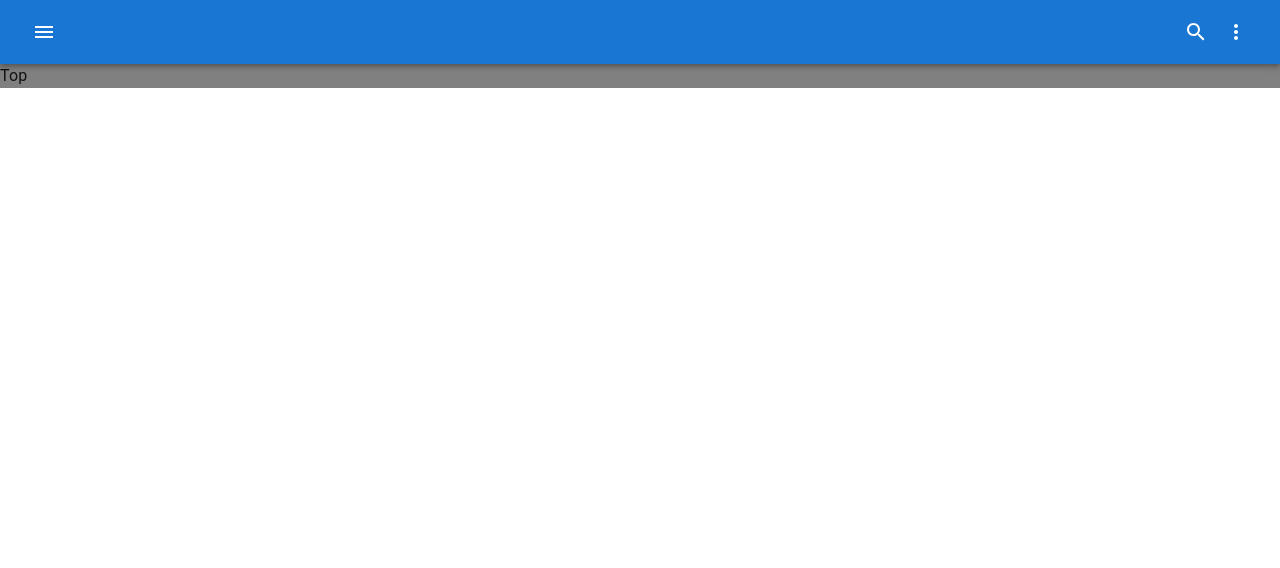
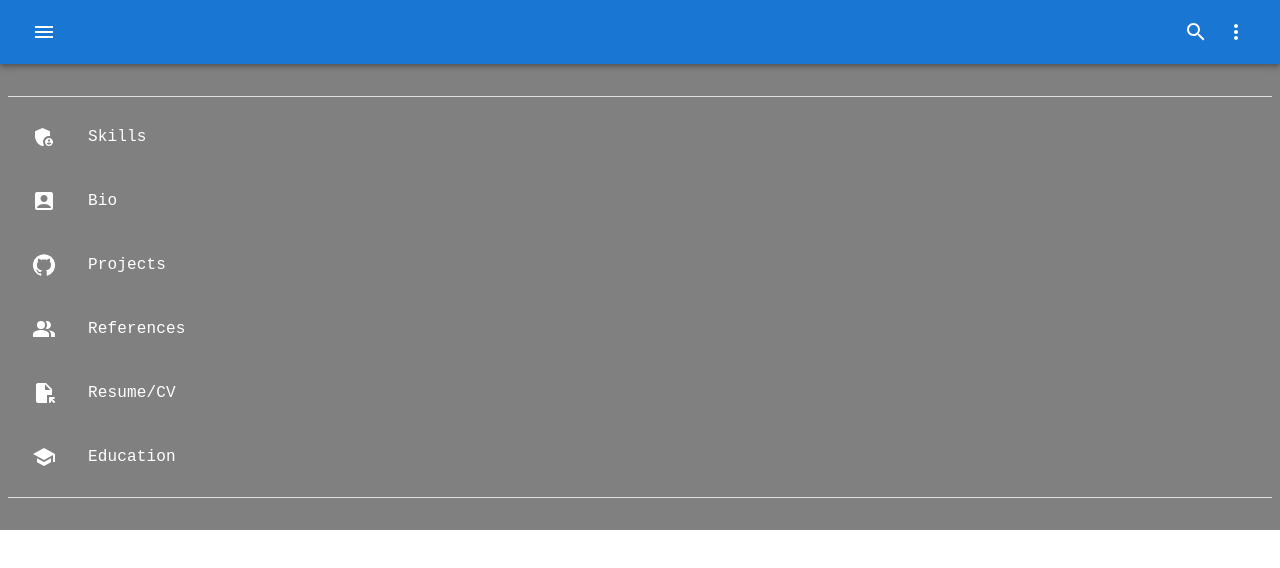
Before and after one commit to eddie-thomas/portfolio, a React (Create React App) app: page / in a window 1280 px wide. Both pictures are taken after a click on the button 44 px from the left and 32 px from the top of the page. Shown: the top 568 px of the page. Built offline with nearby package versions, Linux system fonts and the light colour scheme.

Commit message:
ADd most of the work for the app bar

```diff
--- a/src/App.css
+++ b/src/App.css
@@ -1,3 +1,3 @@
 .App > div {
-    width: 100%
+  width: 100%;
 }
--- a/src/App.tsx
+++ b/src/App.tsx
@@ -2,6 +2,7 @@ import { createTheme, CssBaseline, Theme, ThemeProvider } from "@mui/material";
 import AppBar from "./components/AppBar";
 
 const defaultTheme = createTheme();
+const font = "'Courier New', Courier, monospace";
 
 /**
  * Theme object, no styling will be done except for here.
@@ -20,6 +21,11 @@ const THEME: Theme = createTheme(defaultTheme, {
           // Basically a separator to float content right
           "& .MuiBox-root": { flexGrow: 1 },
         },
+      },
+    },
+    MuiTypography: {
+      defaultProps: {
+        fontFamily: font,
       },
     },
   },
--- a/src/components/AppBar.tsx
+++ b/src/components/AppBar.tsx
@@ -3,28 +3,61 @@ import {
   AppBar as MuiAppBar,
   Box,
   Collapse,
+  Divider,
   Fab,
   IconButton,
+  List,
+  ListItem,
+  ListItemButton,
+  ListItemIcon,
+  ListItemText,
   styled,
   Toolbar,
+  Tooltip,
 } from "@mui/material";
 
 // Icons
+import AccountBoxIcon from "@mui/icons-material/AccountBox";
+import AdminPanelSettingsIcon from "@mui/icons-material/AdminPanelSettings";
+import EducationIcon from "@mui/icons-material/School";
+import FileOpenIcon from "@mui/icons-material/FileOpen";
+import GitHubIcon from "@mui/icons-material/GitHub";
 import MenuIcon from "@mui/icons-material/Menu";
 import MessageIcon from "@mui/icons-material/Message";
+import MoreIcon from "@mui/icons-material/MoreVert";
+import ReferencesIcon from "@mui/icons-material/PeopleAlt";
 import SearchIcon from "@mui/icons-material/Search";
-import MoreIcon from "@mui/icons-material/MoreVert";
 
-const BottomCollapse = styled(Collapse)(({ theme }) => ({
+// Utility code
+import { openResume } from "../utils";
+
+const MenuCollapse = styled(Collapse, {
+  shouldForwardProp: (prop) => prop !== "placement",
+})<{ placement: "top" | "bottom" }>(({ theme, placement }) => ({
   backgroundColor: "grey",
-  bottom: 0,
-  top: "auto",
+  color: "#fff",
+  "& .MuiSvgIcon-root": { color: "#fff" },
+  "& .MuiDivider-root": { backgroundColor: "#fff", margin: theme.spacing(1) },
   width: "100%",
   position: "fixed",
-  [theme.breakpoints.down("sm")]: {
+
+  ...(placement === "bottom" && {
+    bottom: 0,
+    top: "auto",
+    [theme.breakpoints.down("sm")]: {
+      display: "unset",
+      "& .padding": { display: "none" },
+      "& .MuiDivider-root:first-of-type": { display: "none" },
+    },
+    display: "none",
+  }),
+  ...(placement === "top" && {
+    top: 0,
+    [theme.breakpoints.down("sm")]: {
+      display: "none",
+    },
     display: "unset",
-  },
-  display: "none",
+  }),
 }));
 
 const StyledFab = styled(Fab, {
@@ -32,29 +65,23 @@ const StyledFab = styled(Fab, {
 })<{ expanded: boolean }>(({ theme, expanded }) => ({
   position: "absolute",
   zIndex: 1,
-  [theme.breakpoints.down("sm")]: {
-    top: -30,
-  },
-  top: 30,
+  top: -30,
   left: 0,
   right: 0,
   margin: "0 auto",
   opacity: expanded ? 0 : 1,
   pointerEvents: expanded ? "none" : "unset",
   transition: "1s",
+  [theme.breakpoints.up("sm")]: {
+    display: "none",
+  },
 }));
 
-const TopCollapse = styled(Collapse)(({ theme }) => ({
-  backgroundColor: "grey",
-  top: 0,
-  position: "fixed",
-  width: "100%",
-  [theme.breakpoints.down("sm")]: {
-    display: "none",
-  },
-  display: "unset",
-}));
-
+/**
+ * App bar for desktop/mobile viewing
+ *
+ * @returns JSX.element
+ */
 export default function AppBar() {
   const [expanded, setExpanded] = useState<boolean>(false);
 
@@ -68,10 +95,12 @@ export default function AppBar() {
 
   return (
     <>
-      <BottomCollapse collapsedSize="50px" in={expanded}>
-        <Box>Bottom</Box>
+      <MenuCollapse placement="bottom" in={expanded}>
+        <Box>
+          <MenuList />
+        </Box>
         <Toolbar />
-      </BottomCollapse>
+      </MenuCollapse>
       <MuiAppBar>
         <Toolbar>
           <IconButton color="inherit" onClick={handleExpandChange}>
@@ -89,10 +118,88 @@ export default function AppBar() {
           </IconButton>
         </Toolbar>
       </MuiAppBar>
-      <TopCollapse in={expanded}>
+      <MenuCollapse placement="top" in={expanded}>
         <Toolbar />
-        <Box>Top</Box>
-      </TopCollapse>
+        <Box>
+          <MenuList />
+        </Box>
+      </MenuCollapse>
     </>
   );
 }
+
+/**
+ * Menu for desktop/mobile viewing
+ *
+ * @returns JSX.Element
+ */
+function MenuList() {
+  return (
+    <List>
+      <ListItem className="padding" />
+      <Divider />
+
+      <ListItem>
+        <ListItemButton>
+          <ListItemIcon>
+            <AdminPanelSettingsIcon />
+          </ListItemIcon>
+          <ListItemText primary="Skills" />
+        </ListItemButton>
+      </ListItem>
+
+      <ListItem>
+        <ListItemButton>
+          <ListItemIcon>
+            <AccountBoxIcon />
+          </ListItemIcon>
+          <ListItemText primary="Bio" />
+        </ListItemButton>
+      </ListItem>
+
+      <ListItem>
+        <ListItemButton>
+          <ListItemIcon>
+            <GitHubIcon />
+          </ListItemIcon>
+          <ListItemText primary="Projects" />
+        </ListItemButton>
+      </ListItem>
+
+      <ListItem>
+        <ListItemButton>
+          <ListItemIcon>
+            <ReferencesIcon />
+          </ListItemIcon>
+          <ListItemText primary="References" />
+        </ListItemButton>
+      </ListItem>
+
+      <ListItem>
+        <ListItemButton onClick={openResume}>
+          <ListItemIcon>
+            <FileOpenIcon />
+          </ListItemIcon>
+          <Tooltip
+            placement="bottom-start"
+            title="Opens in new tab of your browser."
+          >
+            <ListItemText primary="Resume/CV" />
+          </Tooltip>
+        </ListItemButton>
+      </ListItem>
+
+      <ListItem>
+        <ListItemButton>
+          <ListItemIcon>
+            <EducationIcon />
+          </ListItemIcon>
+          <ListItemText primary="Education" />
+        </ListItemButton>
+      </ListItem>
+
+      <Divider />
+      <ListItem className="padding" />
+    </List>
+  );
+}
--- a/src/utils.ts
+++ b/src/utils.ts
@@ -1,3 +1,15 @@
+/**
+ * Click handler to open resume in a separate tab
+ */
+function openResume() {
+  window
+    .open(
+      "https://docs.google.com/document/d/1LDzMgp_i8amZWFCHoO_rnBQTyUY35tb2xmDQFOgtaZ8/edit",
+      "_blank"
+    )
+    ?.focus();
+}
+
 /**
  * Smoothly scroll element into view
  *
@@ -14,4 +26,4 @@ function scrollElementIntoView(identifier: string): void {
   });
 }
 
-export { scrollElementIntoView };
+export { openResume, scrollElementIntoView };
```
Also changed, not shown: src/components/Resume.tsx (+12 -1 lines).
